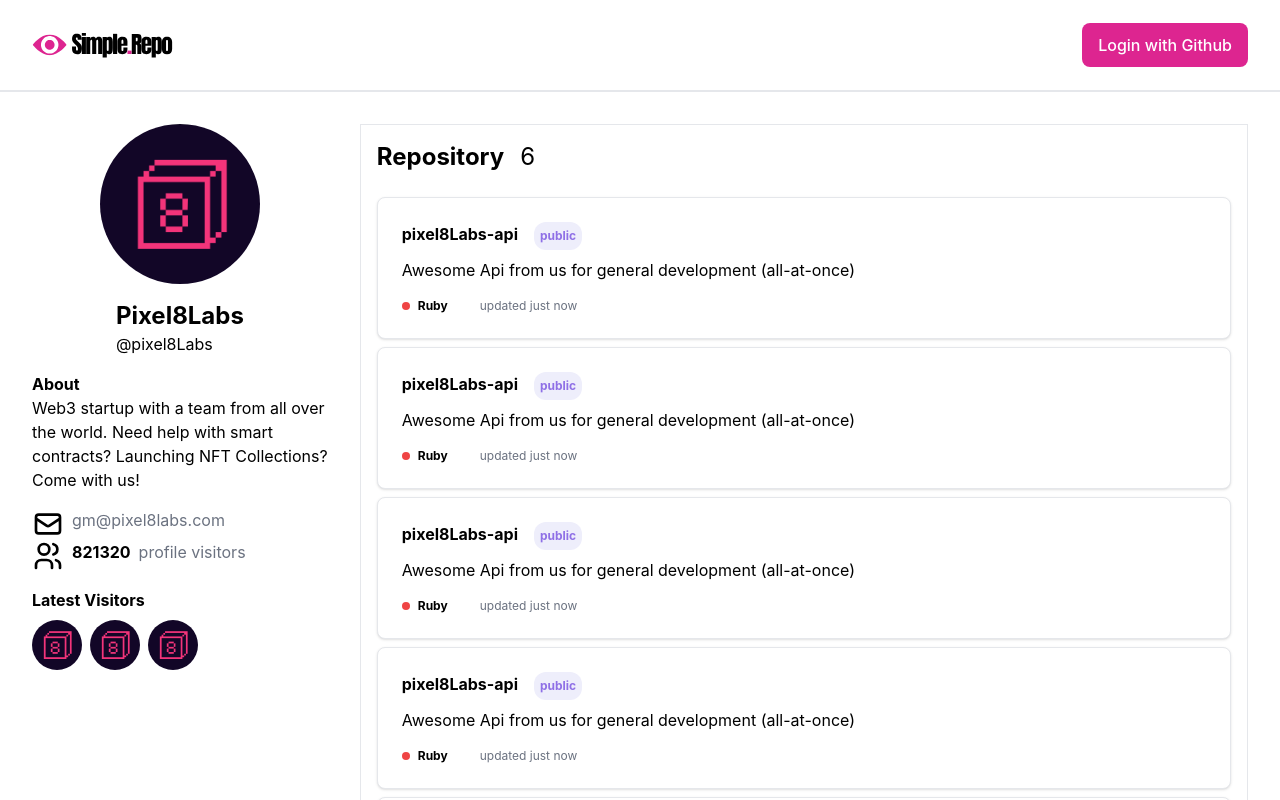
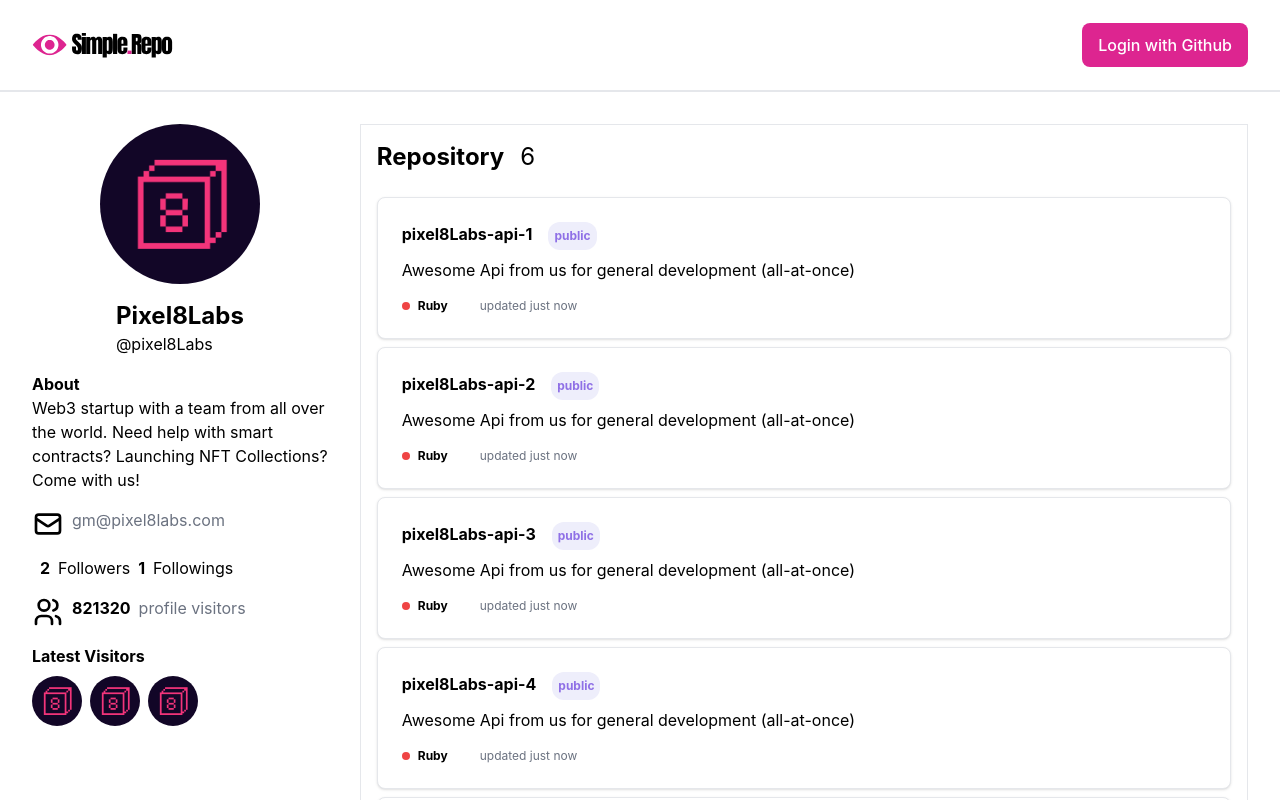
Before and after one commit to williamrusdyputra/Lite-Github-FullStack-Project, a Next.js app in the folder frontend/: page /pixel8labs/ in a window 1280 px wide. Shown: the top 800 px of the page. Built offline with nearby package versions, Linux system fonts and the light colour scheme; no server answers.

Commit message:
feat: use backend api data

```diff
--- a/frontend/components/header.tsx
+++ b/frontend/components/header.tsx
@@ -1,15 +1,41 @@
 import Image from 'next/image';
 import Link from 'next/link';
-import { useState } from 'react';
-import { useSession, signIn, signOut } from 'next-auth/react';
+import { useEffect, useState } from 'react';
+import { useSession, getSession, signIn, signOut } from 'next-auth/react';
+import axios from 'axios';
 
 const Header = () => {
   const { data: session } = useSession();
   const [menuState, setMenuState] = useState(false);
+  const [profilePic, setProfilePic] = useState(
+    '/pixel8labs/images/profile-pic.png',
+  );
+  const [fullname, setFullname] = useState('Rice Rice');
+  const [email, setEmail] = useState('rys@pixel8Labs.com');
 
-  const profilePic = '/pixel8labs/images/profile-pic.png';
-  const fullname = 'Rice Rice';
-  const email = 'rys@pixel8Labs.com';
+  // update user data if session exists
+  useEffect(() => {
+    const checkSession = async () => {
+      const session = await getSession();
+      if (session) {
+        const response = await axios.get(
+          'http://156.67.216.35/pixel8labs/api/v1/github/profile',
+          {
+            params: {
+              username: session.git_username,
+              access_token: session.access_token,
+            },
+          },
+        );
+
+        setProfilePic(response.data.data.avatar_url);
+        setFullname(response.data.data.name);
+        setEmail(response.data.data.email);
+      }
+    };
+
+    checkSession();
+  }, []);
 
   const handleNavMenu = () => {
     setMenuState(!menuState);
@@ -101,7 +127,7 @@
                       onClick={toggleDropdown}
                     >
                       <Image
-                        className="mr-2"
+                        className="mr-2 rounded-full"
                         src={profilePic}
                         alt="logo"
                         width={40}
@@ -131,7 +157,7 @@
                         <li className="p-2">
                           <div className="flex">
                             <Image
-                              className="mr-2"
+                              className="mr-2 rounded-full"
                               src={profilePic}
                               alt="logo"
                               width={40}
@@ -168,10 +194,10 @@
                       <li className="border-t p-8">
                         <div className="flex">
                           <Image
-                            className="mr-2"
+                            className="mr-2 rounded-full"
                             src={profilePic}
                             alt="logo"
-                            width={40}
+                            width={50}
                             height={40}
                           />
                           <div className="flex flex-col">
@@ -180,18 +206,18 @@
                           </div>
                         </div>
                       </li>
-                      <li className="border-t p-8">
+                      <li className="border-t">
                         <button
                           onClick={refreshPage}
-                          className="w-full text-start block hover:bg-gray-100 dark:hover:bg-gray-600 dark:hover:text-white"
+                          className="p-8 w-full text-start block hover:bg-gray-100 dark:hover:bg-gray-600 dark:hover:text-white"
                         >
                           View profile
                         </button>
                       </li>
-                      <li className="border-t p-8">
+                      <li className="border-t">
                         <button
                           onClick={() => signOut()}
-                          className="w-full text-start block hover:bg-gray-100 dark:hover:bg-gray-600 dark:hover:text-white"
+                          className="p-8 w-full text-start block hover:bg-gray-100 dark:hover:bg-gray-600 dark:hover:text-white"
                         >
                           Log out
                         </button>
--- a/frontend/components/profile.tsx
+++ b/frontend/components/profile.tsx
@@ -1,14 +1,66 @@
+import axios from 'axios';
+import { getSession, useSession } from 'next-auth/react';
 import Image from 'next/image';
 import Link from 'next/link';
+import { useEffect, useState } from 'react';
 
 const Profile = () => {
   interface IProfile {
+    image: string;
     fullname: string;
     username: string;
     about: string;
     email: string;
+    following: number;
+    followers: number;
     profileVisitor: number;
   }
+
+  const [profile, setProfile] = useState<IProfile>({
+    image: '/pixel8labs/images/pixel8labs-logo.png',
+    fullname: 'Pixel8Labs',
+    username: 'pixel8Labs',
+    about:
+      'Web3 startup with a team from all over the world. Need help with smart contracts? Launching NFT Collections? Come with us!',
+    email: 'gm@pixel8labs.com',
+    profileVisitor: 821320,
+    following: 1,
+    followers: 2,
+  });
+
+  // update user data if session exists
+  useEffect(() => {
+    const checkSession = async () => {
+      const session = await getSession();
+      if (session) {
+        const response = await axios.get(
+          'http://156.67.216.35/pixel8labs/api/v1/github/profile',
+          {
+            params: {
+              username: session.git_username,
+              access_token: session.access_token,
+            },
+          },
+        );
+
+        const profile: IProfile = {
+          image: response.data.data.avatar_url,
+          fullname: response.data.data.name,
+          username: session.git_username,
+          email: response.data.data.email,
+          about:
+            'Web3 startup with a team from all over the world. Need help with smart contracts? Launching NFT Collections? Come with us!',
+          profileVisitor: 10,
+          following: response.data.data.following,
+          followers: response.data.data.followers,
+        };
+
+        setProfile(profile);
+      }
+    };
+
+    checkSession();
+  }, []);
 
   interface IVisitor {
     image: string;
@@ -52,21 +104,12 @@
     });
   };
 
-  const profile: IProfile = {
-    fullname: 'Pixel8Labs',
-    username: 'pixel8Labs',
-    about:
-      'Web3 startup with a team from all over the world. Need help with smart contracts? Launching NFT Collections? Come with us!',
-    email: 'gm@pixel8labs.com',
-    profileVisitor: 821320,
-  };
-
   return (
     <div className="lg:w-1/4 justify-center items-center text-center">
       <div className="flex lg:flex-col justify-start items-center">
         <Image
           className="mr-6 lg:mr-0 rounded-full"
-          src="/pixel8labs/images/pixel8labs-logo.png"
+          src={profile.image}
           alt="logo"
           width={160}
           height={100}
@@ -96,6 +139,14 @@
         </svg>
         <span className="pl-2 text-gray-500">{profile.email}</span>
       </div>
+
+      <div className="flex text-start py-4">
+        <span className="font-bold px-2">{profile.followers} </span>
+        <span>Followers</span>
+        <span className="font-bold px-2">{profile.following}</span>
+        <span>Followings</span>
+      </div>
+
       <div className="flex">
         <svg
           className="h-8 w-8 text-black"
--- a/frontend/components/repository.tsx
+++ b/frontend/components/repository.tsx
@@ -1,56 +1,90 @@
+import axios from 'axios';
+import { getSession } from 'next-auth/react';
+import { useEffect, useState } from 'react';
+
 const Repository = () => {
   interface IRepo {
     name: string;
     visibility: string;
     description: string;
     language: string;
-    lastUpdated: string;
+    updatedAt: string;
   }
 
-  const repositories: IRepo[] = [
+  const [repos, setRepos] = useState<IRepo[]>([
     {
-      name: 'pixel8Labs-api',
+      name: 'pixel8Labs-api-1',
       visibility: 'public',
       description: 'Awesome Api from us for general development (all-at-once)',
       language: 'Ruby',
-      lastUpdated: 'just now',
+      updatedAt: 'just now',
     },
     {
-      name: 'pixel8Labs-api',
+      name: 'pixel8Labs-api-2',
       visibility: 'public',
       description: 'Awesome Api from us for general development (all-at-once)',
       language: 'Ruby',
-      lastUpdated: 'just now',
+      updatedAt: 'just now',
     },
     {
-      name: 'pixel8Labs-api',
+      name: 'pixel8Labs-api-3',
       visibility: 'public',
       description: 'Awesome Api from us for general development (all-at-once)',
       language: 'Ruby',
-      lastUpdated: 'just now',
+      updatedAt: 'just now',
     },
     {
-      name: 'pixel8Labs-api',
+      name: 'pixel8Labs-api-4',
       visibility: 'public',
       description: 'Awesome Api from us for general development (all-at-once)',
       language: 'Ruby',
-      lastUpdated: 'just now',
+      updatedAt: 'just now',
     },
     {
-      name: 'pixel8Labs-api',
+      name: 'pixel8Labs-api-5',
       visibility: 'public',
       description: 'Awesome Api from us for general development (all-at-once)',
       language: 'Ruby',
-      lastUpdated: 'just now',
+      updatedAt: 'just now',
     },
     {
-      name: 'pixel8Labs-api',
+      name: 'pixel8Labs-api-6',
       visibility: 'public',
       description: 'Awesome Api from us for general development (all-at-once)',
       language: 'Ruby',
-      lastUpdated: 'just now',
+      updatedAt: 'just now',
     },
-  ];
+  ]);
+
+  useEffect(() => {
+    const checkSession = async () => {
+      const session = await getSession();
+      if (session) {
+        const response = await axios.get(
+          'http://156.67.216.35/pixel8labs/api/v1/github/repos',
+          {
+            params: {
+              username: session.git_username,
+              access_token: session.access_token,
+            },
+          },
+        );
+
+        setRepos([]);
+        const newRepos: IRepo[] = response.data.data.map((repo: any) => ({
+          name: repo.name,
+          visibility: repo.visibility,
+          description: repo.description,
+          language: repo.language ? repo.language : 'default',
+          updatedAt: repo.updated_at,
+        }));
+
+        setRepos(newRepos);
+      }
+    };
+
+    checkSession();
+  }, []);
 
   const Repository: React.FC<{ repository: IRepo }> = ({ repository }) => {
     return (
@@ -71,27 +105,25 @@
               {repository.language}
             </span>
             <span className="text-xs text-gray-500">
-              updated {repository.lastUpdated}
+              updated {repository.updatedAt}
             </span>
           </div>
         </button>
       </div>
     );
   };
-
-  const renderRepos = () => {
-    return repositories.map((repository) => {
-      return <Repository key={repository.name} repository={repository} />;
-    });
-  };
-
+  console.log(repos);
   return (
     <div className="lg:w-3/4 text-center lg:ml-8 lg:mt-0 mt-8 p-4 border">
       <div className="flex mb-6">
         <span className="font-bold text-2xl mr-4">Repository</span>
-        <span className="text-2xl">{repositories.length}</span>
+        <span className="text-2xl">{repos.length}</span>
       </div>
-      <div>{renderRepos()}</div>
+      <div>
+        {repos.map((repository) => (
+          <Repository key={repository.name} repository={repository} />
+        ))}
+      </div>
     </div>
   );
 };
--- a/frontend/next.config.js
+++ b/frontend/next.config.js
@@ -3,6 +3,9 @@
   basePath: '/pixel8labs',
   reactStrictMode: true,
   swcMinify: true,
+  images: {
+    domains: ['avatars.githubusercontent.com'],
+  },
 };
 
 module.exports = nextConfig;
--- a/frontend/package.json
+++ b/frontend/package.json
@@ -9,6 +9,7 @@
     "lint": "next lint"
   },
   "dependencies": {
+    "axios": "^1.6.5",
     "ethers": "^5.7.2",
     "next": "13.0.6",
     "next-auth": "^4.24.5",
--- a/frontend/pages/api/auth/[...nextauth].tsx
+++ b/frontend/pages/api/auth/[...nextauth].tsx
@@ -1,5 +1,5 @@
 import NextAuth, { NextAuthOptions } from 'next-auth';
-import GithubProvider from 'next-auth/providers/github';
+import GithubProvider, { GithubProfile } from 'next-auth/providers/github';
 
 export const authOptions: NextAuthOptions = {
   session: {
@@ -10,19 +10,27 @@
     GithubProvider({
       clientId: process.env.GITHUB_CLIENT_ID!,
       clientSecret: process.env.GITHUB_CLIENT_SECRET!,
+      profile(profile: GithubProfile) {
+        return {
+          id: profile.id.toString(),
+          username: profile.login,
+        };
+      },
     }),
   ],
   secret: process.env.JWT_SECRET,
   callbacks: {
     async session({ session, token }) {
       if (token.access_token) {
+        session.git_username = token.git_username as string;
         session.access_token = token.access_token as string;
       }
       return session;
     },
-    async jwt({ token, account, profile }) {
+    async jwt({ token, user, account, profile }) {
       if (account) {
         token.access_token = account.access_token;
+        token.git_username = user.username;
       }
       return token;
     },
--- a/frontend/types/next-auth.d.tsx
+++ b/frontend/types/next-auth.d.tsx
@@ -5,10 +5,16 @@
   // Extend session to hold the access_token
   interface Session {
     access_token: string | DefaultSession;
+    git_username: string;
   }
 
   // Extend token to hold the access_token before it gets put into session
   interface JWT {
     access_token: string | DefaultJWT;
+    git_username: string;
+  }
+
+  interface User {
+    username: string;
   }
 }
```
Also changed, not shown: frontend/public/images/salt.png (added), 1 other file (tests, documents, lock files or other folders).
